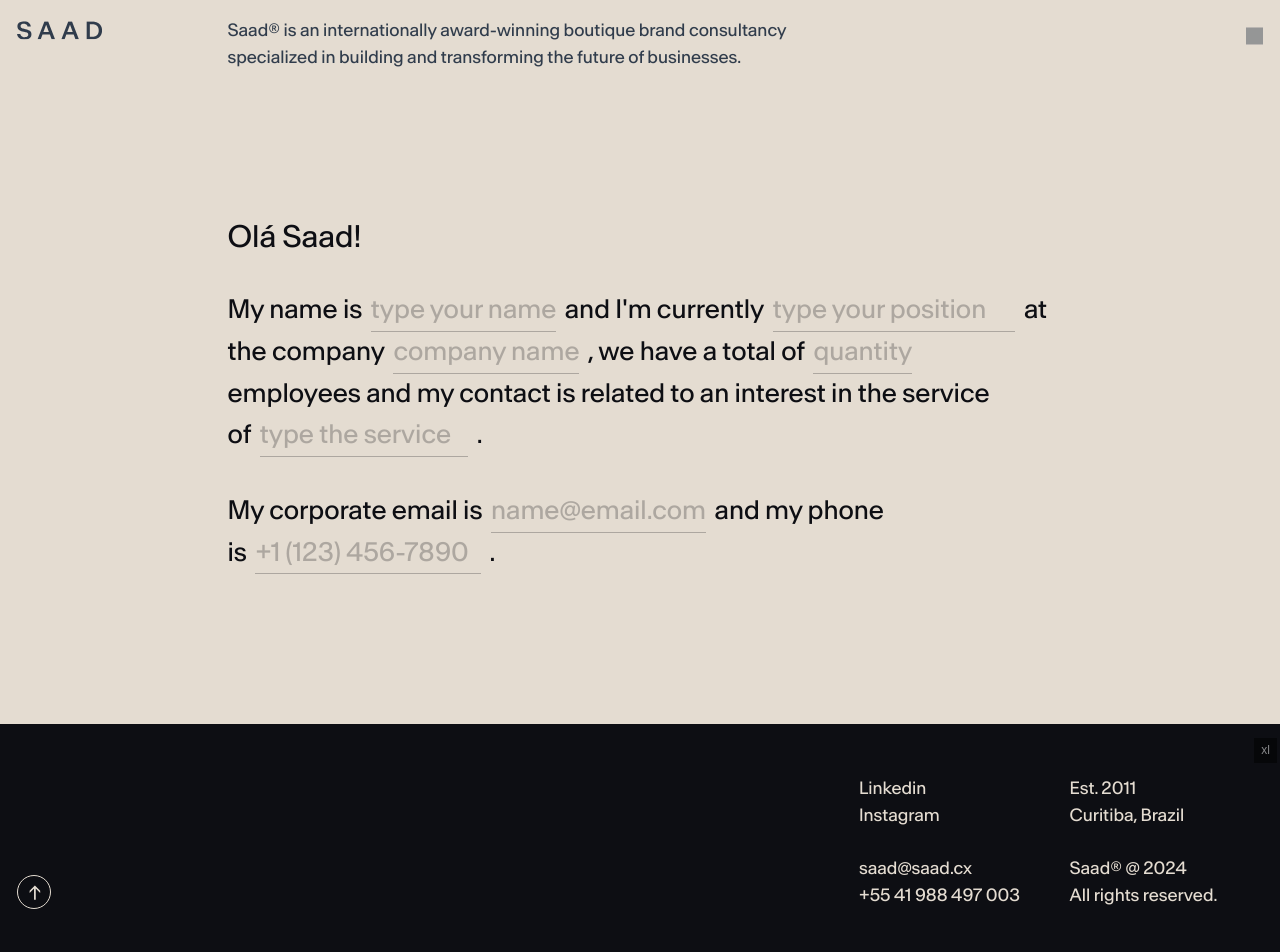
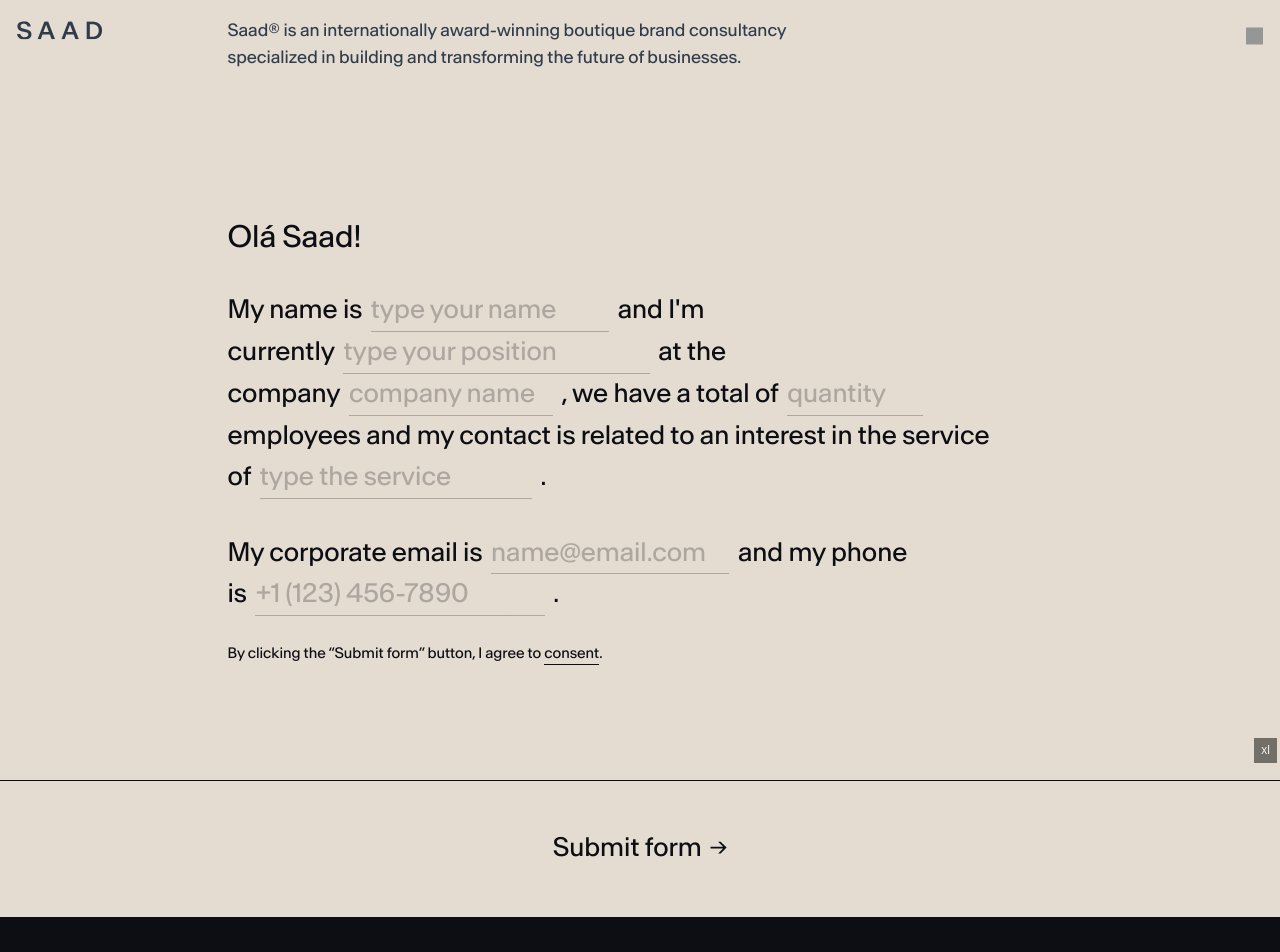
Before and after one commit to flaviort/saad, a Next.js app: page /contact in a window 1280 px wide. Shown: the top 952 px of the page. Built offline with nearby package versions, Linux system fonts and the light colour scheme.

Commit message:
contact page

```diff
--- a/assets/scss/atoms/buttons.scss
+++ b/assets/scss/atoms/buttons.scss
@@ -40,7 +40,7 @@
         left: 0;
         width: 100%;
         height: 1px;
-        background-color: $black;
+        background-color: $white;
         transform: translateX(-100%);
         transition: .6s;
     }
--- a/components/form/index.jsx
+++ b/components/form/index.jsx
@@ -5,12 +5,6 @@ import { useRef, useState, useEffect } from 'react'
 
 // utils
 import { slugify } from '@/utils/functions'
-
-// components
-
-
-// svgs
-import UxAngleDown from '@/assets/svg/ux/angle-down.svg'
 
 // css
 import styles from './form.module.scss'
@@ -28,13 +22,11 @@ export const Form = ({ className, children }) => {
 
     // close success modal
     const closeSuccessModal = () => {
-        modalSuccess?.current?.close()
         setRenderSuccessModal(false)
     }
 
     // close error modal
     const closeErrorModal = () => {
-        modalError?.current?.close()
         setRenderErrorModal(false)
     }
 
@@ -89,7 +81,6 @@ export const Form = ({ className, children }) => {
         <FormProvider {...methods}>
             <form
                 onSubmit={methods.handleSubmit(onSubmit)}
-                autoComplete='new-password'
                 className={className}
                 ref={form}
             >
@@ -150,6 +141,22 @@ export const Input = ({ label, type, placeholder, required, maxLength }) => {
         }
     }
 
+    const [minWidth, setMinWidth] = useState('');
+
+    useEffect(() => {
+        const handleResize = () => {
+            const width = window.innerWidth
+            const newMinWidth = width > 768 ? `calc(${placeholder.length}rem)` : `calc(${placeholder.length}rem - 4rem)`
+            setMinWidth(newMinWidth)
+        }
+
+        handleResize()
+
+        window.addEventListener('resize', handleResize)
+
+        return () => window.removeEventListener('resize', handleResize)
+    }, [placeholder.length])
+
     return (
         <div className={clsx(styles.inputWrapper, errors[label] && styles.error)}>
 
@@ -158,9 +165,7 @@ export const Input = ({ label, type, placeholder, required, maxLength }) => {
                 contentEditable='true'
                 suppressContentEditableWarning={true}
                 tabIndex={-1}
-                style={{
-                    minWidth: `calc(${placeholder.length}rem - 3.75rem)`,
-                }}
+                style={{ minWidth: minWidth }}
             >
                 {content || placeholder}
             </p>
--- a/components/page-transition/index.jsx
+++ b/components/page-transition/index.jsx
@@ -101,6 +101,7 @@ export default function PageTransition() {
 
     useEffect(() => {
         const refreshScrollTrigger = () => {
+            document.dispatchEvent(new Event('page-transition'))
             ScrollTrigger.refresh()
         }
 
--- a/components/stand-for/index.jsx
+++ b/components/stand-for/index.jsx
@@ -23,10 +23,10 @@ export default function StandFor() {
             text: 'We look at all aspects of the business and delve into each of them to create business strategies. Clear, precise and distinct brands.'
         }, {
             title: 'Clever Design',
-            text: 'Lorem ipsum dolor sit amet consectetur adipisicing elit. Quia reiciendis iusto voluptatibus laborum aspernatur soluta quidem animi neque ullam ipsum.'
+            text: 'We communicate your brand’s uniqueness to the world through sharp, smart and timeless design.'
         }, {
             title: 'Tailor-Made',
-            text: 'Lorem ipsum dolor sit amet consectetur adipisicing elit. Quia reiciendis iusto voluptatibus laborum aspernatur soluta quidem animi neque ullam ipsum.'
+            text: 'We are a boutique, which means: working closer to our clients, more focus, quality over quantity, high attention to details and control throughout the whole process.'
         }
     ]
 
--- a/pages/contact/contact.module.scss
+++ b/pages/contact/contact.module.scss
@@ -10,12 +10,78 @@
             margin-bottom: 2rem;
             line-height: 1.6;
 
+            > p {
+                margin-right: .5rem;
+            }
+
             > * {
                 display: inline;
 
                 p {
                     display: inline-block;
-                    margin: 0 .5rem;
+                    margin-right: .5rem;
+                }
+            }
+        }
+
+        .consent {
+            display: flex;
+            flex-wrap: wrap;
+            opacity: .5;
+            margin-top: -.5rem;
+            margin-bottom: var(--medium);
+        }
+
+        .submit {
+            position: relative;
+            display: block;
+            width: 100%;
+            margin-bottom: 1px;
+
+            &:hover {
+                color: $white;
+
+                &:before {
+                    background-color: $black;
+                }
+            }
+
+            &:before {
+                content: '';
+                position: absolute;
+                z-index: -1;
+                top: 0;
+                left: -100vw;
+                width: 300vw;
+                height: 100%;
+                background-color: transparent;
+                transition: .3s ease-in-out;
+            }
+
+            &:after {
+                content: '';
+                position: absolute;
+                z-index: 3;
+                top: 0;
+                left: -100vw;
+                width: 300vw;
+                height: 1px;
+                background-color: $black;
+            }
+
+            span {
+                position: relative;
+                z-index: 2;
+                display: flex;
+                align-items: center;
+                justify-content: center;
+                padding: var(--smaller) 0;
+                gap: .5rem;
+                transition: .3s ease-in-out;
+
+                svg {
+                    width: 1rem;
+                    height: 1rem;
                 }
             }
         }
--- a/pages/contact/index.jsx
+++ b/pages/contact/index.jsx
@@ -1,17 +1,103 @@
 // libraries
 import clsx from 'clsx'
+import { useRef } from 'react'
+import gsap from 'gsap'
+import { useGSAP } from '@gsap/react'
+import { SplitText } from 'gsap/dist/SplitText'
+gsap.registerPlugin(SplitText)
 
 // components
-import { Form, Input, Select } from '@/components/form'
 import SeoContainer from '@/components/utils/seo-container'
+import Fancybox from '@/components/utils/fancybox'
+import { Form, Input } from '@/components/form'
 
 // svgs
-
+import UxArrowRight from '@/assets/svg/ux/arrow-right.svg'
 
 // css
 import styles from './contact.module.scss'
 
 export default function Contact() {
+
+	const stagger0 = useRef()
+	const stagger1 = useRef()
+	const stagger2 = useRef()
+	const stagger3 = useRef()
+
+	useGSAP(() => {
+		new SplitText('.break-word', {
+			type: 'word'
+		})
+
+		const children0 = stagger0.current
+		const children1 = stagger1.current
+		const children2 = stagger2.current
+		const children3 = stagger3.current
+
+		const tl = gsap.timeline({
+			paused: true
+		})
+
+		gsap.set(children0, {
+            opacity: 0,
+            y: '25vh'
+        })
+
+        gsap.set(children1, {
+            opacity: 0,
+            y: '25vh'
+        })
+
+		gsap.set(children2, {
+            opacity: 0,
+            y: '25vh'
+        })
+
+		gsap.set(children3, {
+            opacity: 0,
+            y: '25vh'
+        })
+
+		tl.to(children0, {
+			opacity: 1,
+			y: 0,
+			stagger: 0.05,
+			duration: .6
+		})
+
+		tl.to(children1, {
+			opacity: 1,
+			y: 0,
+			stagger: 0.05,
+			duration: .6
+		}, '-=.3')
+
+		tl.to(children2, {
+			opacity: 1,
+			y: 0,
+			stagger: 0.05,
+			duration: .6
+		}, '-=.3')
+
+		tl.to(children3, {
+			opacity: 1,
+			y: 0,
+			stagger: 0.05,
+			duration: .6
+		}, '-=.3')
+
+		document.addEventListener('opening', () => {
+			setTimeout(() => {
+				tl.play()
+			}, 500)
+		})
+
+		document.addEventListener('page-transition', () => {
+			setTimeout(() => {
+				tl.play()
+			})
+		})
+	})
 
     return (
 		<>
@@ -20,20 +106,20 @@ export default function Contact() {
 				pageDescription='Simple, fast, and efficient. Fill out our form and get in touch with us.'
 			/>
 
-			<section className={clsx(styles.main, 'padding-top-bigger padding-bottom')}>
+			<section className={clsx(styles.main, 'padding-top-bigger')}>
 				<div className='container'>
 					<div className='grid-container'>
 						<div className='grid-md-2-7 grid-xl-2-6'>
 
-							<p className='font-big-2'>
+							<p className='font-big-2' ref={stagger0}>
 								Olá Saad!
 							</p>
 
 							<Form className={styles.form}>
 
-								<div className={clsx(styles.flex, 'font-big')}>
+								<div className={clsx(styles.flex, 'font-big')} ref={stagger1}>
 
-									<p>
+									<p className='break-word'>
 										My name is
 									</p>
 
@@ -45,7 +131,7 @@ export default function Contact() {
 										maxLength={50}
 									/>
 
-									<p>
+									<p className='break-word'>
 										and I'm currently
 									</p>
 
@@ -57,7 +143,7 @@ export default function Contact() {
 										maxLength={50}
 									/>
 
-									<p>
+									<p className='break-word'>
 										at the company
 									</p>
 
@@ -69,7 +155,7 @@ export default function Contact() {
 										maxLength={50}
 									/>
 
-									<p>
+									<p className='break-word'>
 										, we have a total of
 									</p>
 
@@ -81,7 +167,7 @@ export default function Contact() {
 										maxLength={10}
 									/>
 
-									<p>
+									<p className='break-word'>
 										employees and my contact is related to an interest in the service of
 									</p>
 
@@ -93,15 +179,15 @@ export default function Contact() {
 										maxLength={30}
 									/>
 
-									<p>
+									<p className='break-word'>
 										.
 									</p>
 
 								</div>
 
-								<div className={clsx(styles.flex, 'font-big')}>
+								<div className={clsx(styles.flex, 'font-big')} ref={stagger2}>
 
-									<p>
+									<p className='break-word'>
 										My corporate email is
 									</p>
 
@@ -113,7 +199,7 @@ export default function Contact() {
 										maxLength={50}
 									/>
 
-									<p>
+									<p className='break-word'>
 										and my phone is
 									</p>
 
@@ -125,11 +211,21 @@ export default function Contact() {
 										maxLength={40}
 									/>
 
-									<p>
+									<p className='break-word'>
 										.
 									</p>
 
 								</div>
+
+								<div className={clsx(styles.consent, 'font-small')} ref={stagger3}>
+									By clicking the “Submit form” button, I agree to&nbsp;<Fancybox><a className='hover-underline-white' href='#' data-fancybox>consent</a></Fancybox>.
+								</div>
+
+								<button type='submit' className={styles.submit}>
+									<span className='font-big'>
+										Submit form <UxArrowRight />
+									</span>
+								</button>
 
 							</Form>
 
```
